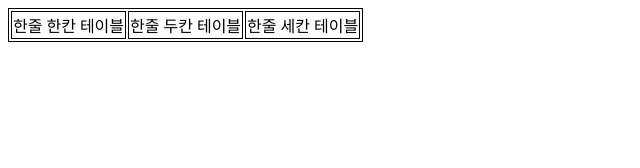
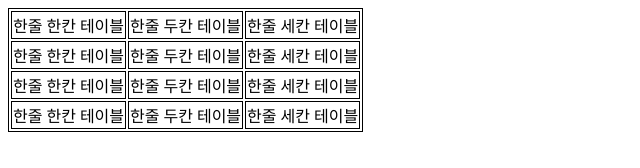
Before and after one commit to kwonhj123/kwon, a plain HTML site: page index.html in a window 1280 px wide. Shown: the whole page, without its empty margins (0-640 px from the left). Drawn offline with Linux system fonts and the light colour scheme.

Commit message:
테이블 3개 추가

```diff
--- a/index.html
+++ b/index.html
@@ -17,6 +17,21 @@
                 <td>한줄 두칸 테이블</td>
                 <td>한줄 세칸 테이블</td>
             </tr>
+            <tr>
+                <td>한줄 한칸 테이블</td>
+                <td>한줄 두칸 테이블</td>
+                <td>한줄 세칸 테이블</td>
+            </tr>
+            <tr>
+                <td>한줄 한칸 테이블</td>
+                <td>한줄 두칸 테이블</td>
+                <td>한줄 세칸 테이블</td>
+            </tr>
+            <tr>
+                <td>한줄 한칸 테이블</td>
+                <td>한줄 두칸 테이블</td>
+                <td>한줄 세칸 테이블</td>
+            </tr>
         </table>
     </body>
     <script>
```
